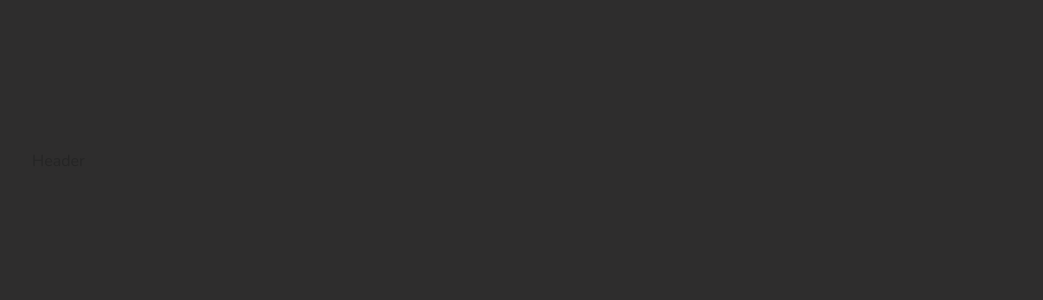
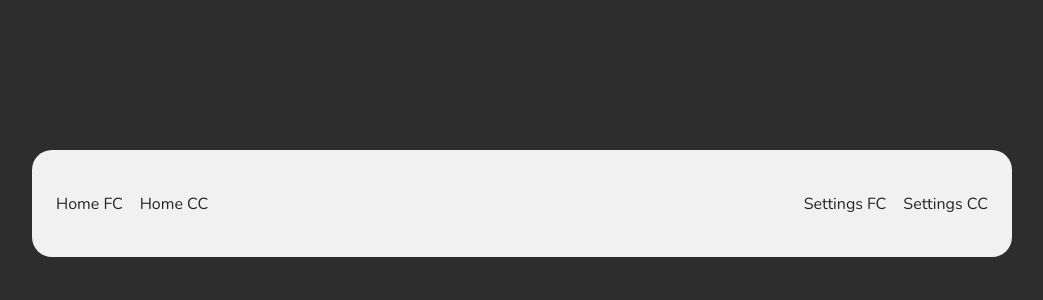
Before and after one commit to Defou1ts/calculation, a React (Create React App) app: page / in a window 1280 px wide. Shown: the top 300 px of the page, without its empty margins (118-1161 px from the left). Built offline with nearby package versions, Linux system fonts and the light colour scheme.

Commit message:
create header

```diff
--- a/src/components/layout/Header/Header.tsx
+++ b/src/components/layout/Header/Header.tsx
@@ -1,5 +1,17 @@
 import React from 'react';
+import { HOME_CC_ROUTE, HOME_FC_ROUTE, SETTINGS_CC_ROUTE, SETTINGS_FC_ROUTE } from '@constants';
+import { HeaderWrapper, Navigation, StyledNavLink } from './styled';
 
 export const Header = (): JSX.Element => {
-	return <p>Header</p>;
+	return (
+		<HeaderWrapper>
+			<Navigation>
+				<StyledNavLink to={HOME_FC_ROUTE}>Home FC</StyledNavLink>
+				<StyledNavLink to={HOME_CC_ROUTE}>Home CC</StyledNavLink>
+				<span></span>
+				<StyledNavLink to={SETTINGS_FC_ROUTE}>Settings FC</StyledNavLink>
+				<StyledNavLink to={SETTINGS_CC_ROUTE}>Settings CC</StyledNavLink>
+			</Navigation>
+		</HeaderWrapper>
+	);
 };
--- /dev/null
+++ b/src/components/layout/Header/styled.ts
@@ -0,0 +1,25 @@
+import styled from 'styled-components';
+import { NavLink } from 'react-router-dom';
+
+export const HeaderWrapper = styled.header`
+	display: grid;
+	align-items: center;
+
+	padding: 37px 24px;
+	background: var(--content);
+	border-radius: 20px;
+`;
+
+export const Navigation = styled.nav`
+	display: grid;
+	grid-template-rows: 1fr;
+	grid-template-columns: auto auto 1fr auto auto;
+	gap: 17px;
+`;
+
+export const StyledNavLink = styled(NavLink)`
+	color: var(--text);
+	&.active {
+		text-shadow: 1px 1px 1px black;
+	}
+`;
```
